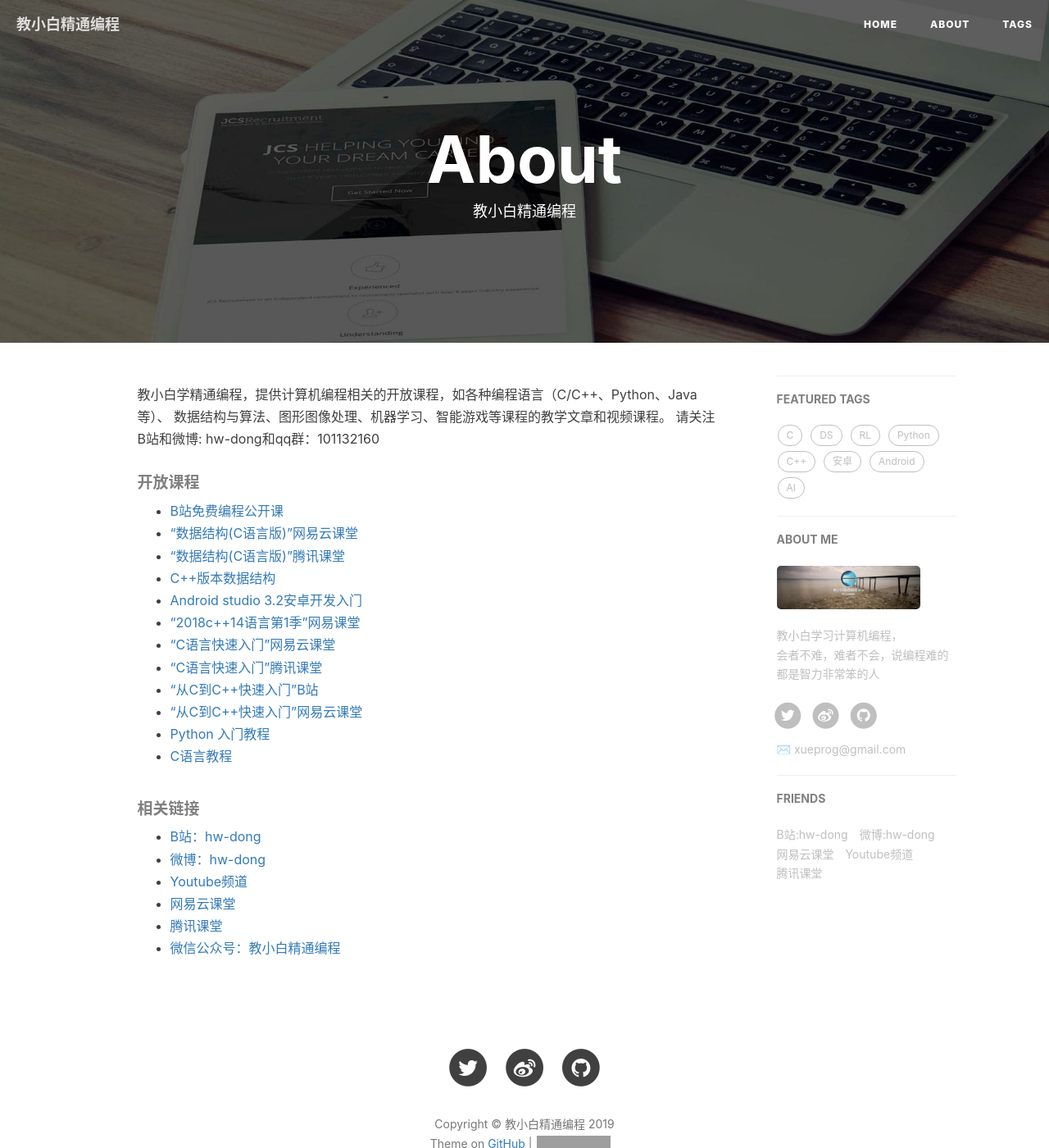
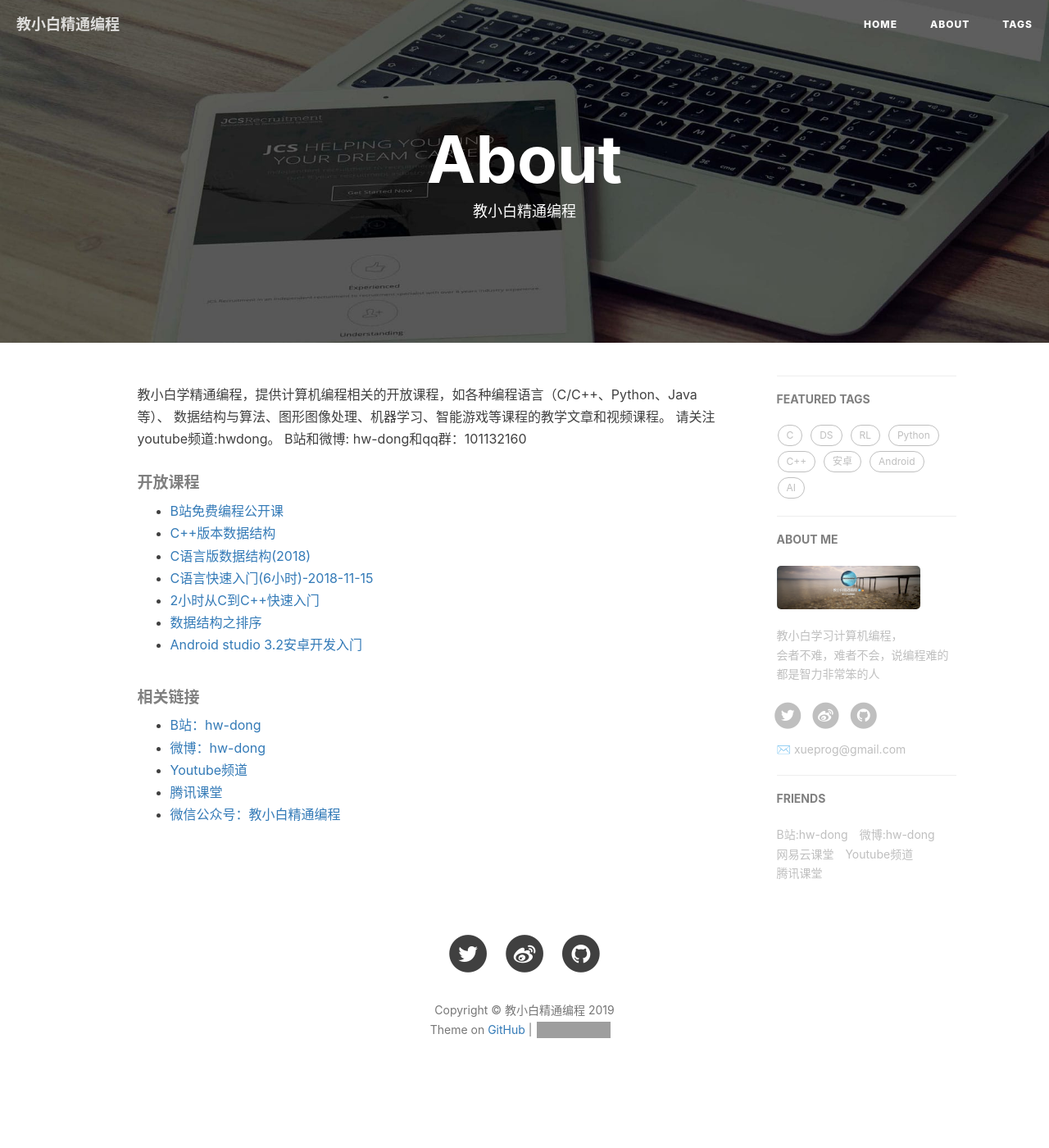
Before and after one commit to xuepro/xuepro.github.io, a Jekyll site: the page built from about.html, in a window 1280 px wide and 1400 px high. Shown: the whole window at 82% size. Built offline with Jekyll 4.4.1, drawn with Linux system fonts in a browser that asks for light colours; nearby versions of some CDN libraries; comment, search, counter and statistics services are not loaded; grey boxes are pictures that could not be loaded.

Commit message:
Update about.html

```diff
--- a/about.html
+++ b/about.html
@@ -16,24 +16,25 @@ header-img: "img/post-bg-rwd.jpg"
 
    <p>教小白学精通编程，提供计算机编程相关的开放课程，如各种编程语言（C/C++、Python、Java等）、
 	    数据结构与算法、图形图像处理、机器学习、智能游戏等课程的教学文章和视频课程。
-	    请关注B站和微博: hw-dong和qq群：101132160 </p>
+	    请关注youtube频道:hwdong。
+	    B站和微博: hw-dong和qq群：101132160 </p>
 
 
 
     <h5>开放课程</h5>
     <ul>
         <li><a href  ="http://space.bilibili.com/281453312"> B站免费编程公开课</a> </li>
-        <li><a href=http://study.163.com/course/introduction.htm?courseId=1004703004&utm_campaign=commission&utm_source=cp-400000000236023&utm_medium=share">“数据结构(C语言版)”网易云课堂</a></li>
-	<li><a href="http://ke.qq.com/course/258409">“数据结构(C语言版)”腾讯课堂</a></li>
-        <li><a href="http://list.youku.com/albumlist/show/id_51452688">C++版本数据结构</a></li>
+        <li><a href="https://ke.qq.com/course/404761?tuin=ac5537fd">C++版本数据结构</a></li>
+	<li><a href="https://ke.qq.com/course/258409?tuin=ac5537fd">C语言版数据结构(2018)</a></li>
+
+	<li><a href="https://www.bilibili.com/video/av35965452">C语言快速入门(6小时)-2018-11-15</a></li>
+        <li><a href="https://www.bilibili.com/video/av18629275">2小时从C到C++快速入门</a></li>
+	<li><a href="https://www.bilibili.com/video/av40959422>从C到C++快速入门(2019版)</a></li>
+	<li><a href="https://www.bilibili.com/video/av41132733>数据结构之排序</a></li>
+	<li><a href="https://www.bilibili.com/video/av45425371>C++版和C语言版数据结构(2019)课程介绍</a></li>
         <li><a href="https://ke.qq.com/course/288985?tuin=ac5537fd">Android studio 3.2安卓开发入门</a></li>
-        <li><a href="http://study.163.com/course/introduction.htm?courseId=1004929015&utm_campaign=commission&utm_source=cp-400000000236023&utm_medium=share">“2018c++14语言第1季”网易课堂</a></li>
-         <li><a href="http://study.163.com/course/courseMain.htm?courseId=1004489020&utm_campaign=commission&utm_source=cp-400000000236023&utm_medium=share">“C语言快速入门”网易云课堂</a></li>
-        <li><a href="http://ke.qq.com/course/246134">“C语言快速入门”腾讯课堂</a></li>
-	<li><a href="https://www.bilibili.com/video/av18629275/?from=search&seid=11082995444943504636">“从C到C++快速入门”B站</a></li>
-	<li><a href="http://study.163.com/course/introduction/1004880010.htm">“从C到C++快速入门”网易云课堂</a></li>
-	<li><a href="https://xuepro.xcguan.net/2017/11/15/Python%E6%95%99%E7%A8%8B-1.-Python%E6%98%AF%E4%BB%80%E4%B9%88/">Python 入门教程</a></li>
-        <li><a href="https://xuepro.xcguan.net/2017/10/29/0-C%E8%AF%AD%E8%A8%80%E6%95%99%E7%A8%8B/">C语言教程</a></li>
+
+
    </ul>
 
 
@@ -43,7 +44,6 @@ header-img: "img/post-bg-rwd.jpg"
         <li><a href="https://www.weibo.com/6762417916">微博：hw-dong</a></li>
       <!--  <li><a href="https://weibo.com/u/6196175626?is_all=1">微博：教小白精通编程</a></li>  -->
 	<li><a href="https://www.youtube.com/channel/UCIJLimsCMSfc3wHmevgj8Ng">Youtube频道</a></li>
-        <li><a href="https://study.163.com/provider/400000000236023/course.htm/">网易云课堂</a></li>
         <li><a href="http://hwdong.ke.qq.com/">腾讯课堂</a></li>
         <li><a href="https://mp.weixin.qq.com/">微信公众号：教小白精通编程</a></li>
     </ul>
```
